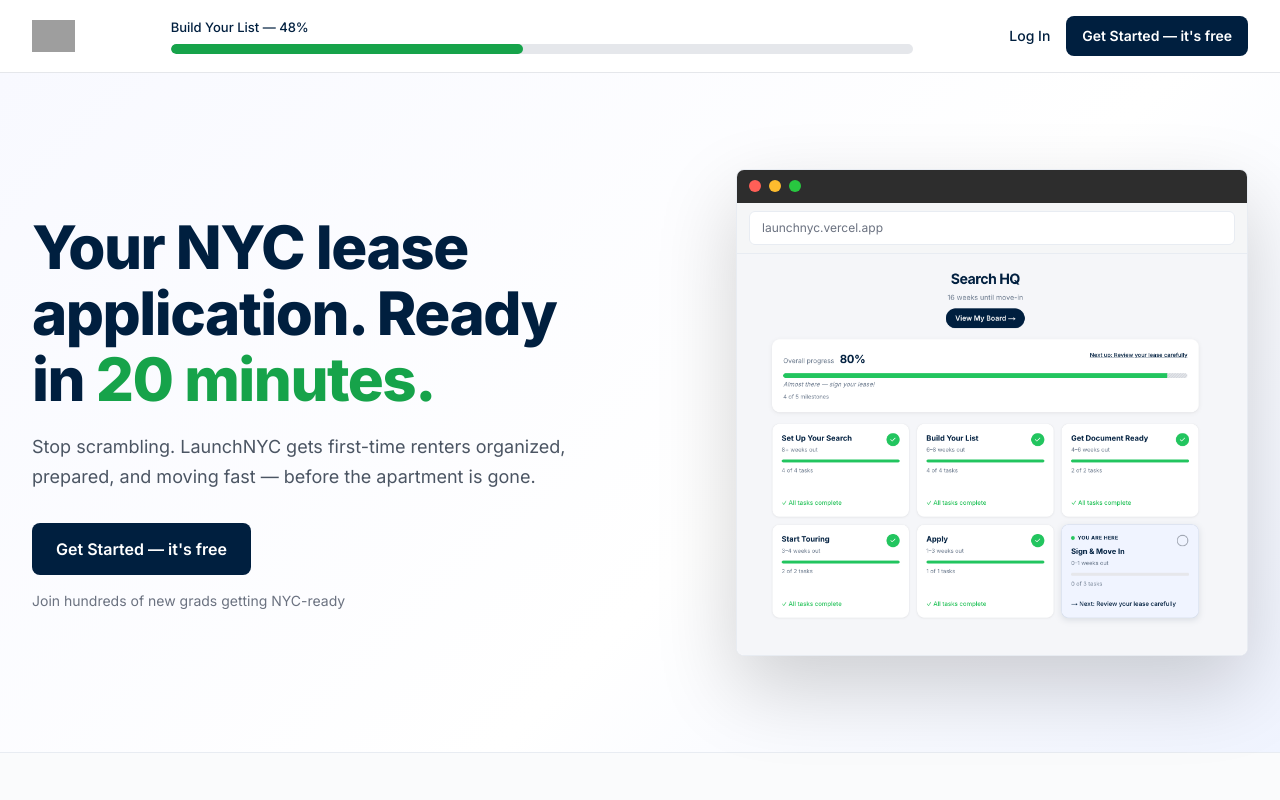
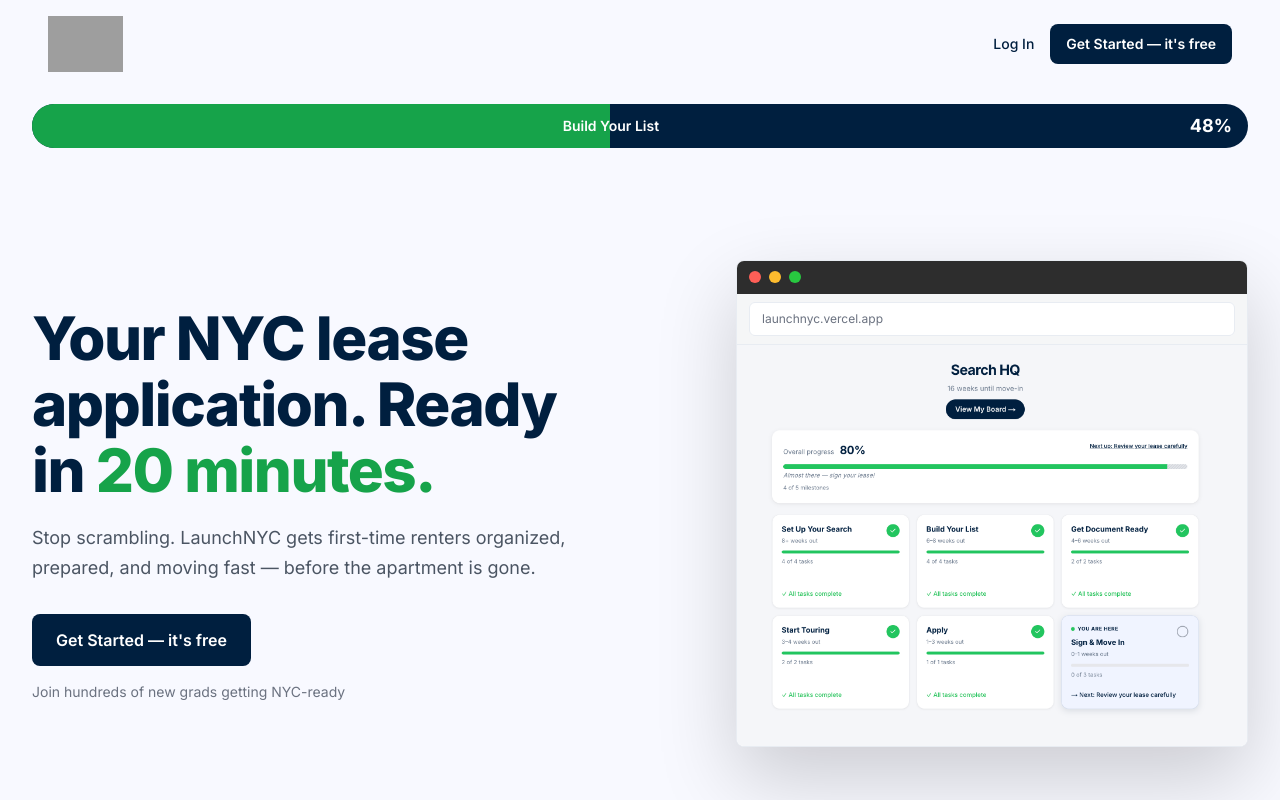
Before and after one commit to huddybl/launchnyc, a Next.js app: page /landing in a window 1280 px wide. Shown: the top 800 px of the page. Built offline with nearby package versions, Linux system fonts and the light colour scheme; no server answers; grey boxes are pictures that could not be loaded.

Commit message:
landing page copy and layout fixes

```diff
--- a/app/landing/page.js
+++ b/app/landing/page.js
@@ -75,36 +75,29 @@
   const currentLabel = PROGRESS_STAGES[progressStage].label;
   const displayPctInt = Math.round(displayPct);
 
+  const [minutes, setMinutes] = useState(10);
+  useEffect(() => {
+    if (minutes >= 20) return;
+    const id = setInterval(() => {
+      setMinutes((m) => (m >= 20 ? 20 : m + 1));
+    }, 200);
+    return () => clearInterval(id);
+  }, [minutes]);
+
   return (
-    <div className="min-h-screen w-full bg-white font-sans text-[#001f3f] antialiased">
-      {/* Nav: logo | progress bar (flex-grow, mx-12) | Log In + Get Started */}
-      <header className="sticky top-0 z-50 w-full border-b border-[#e5e7eb] bg-white px-8">
-        <nav className="flex items-center gap-12 py-4">
-          <Link href="/landing" className="flex flex-shrink-0 items-center">
+    <div className="min-h-screen w-full bg-[#f8f9ff] font-sans text-[#001f3f] antialiased">
+      {/* Nav: logo left, Log In + Get Started right; same surface #f8f9ff */}
+      <header className="sticky top-0 z-[100] w-full bg-[#f8f9ff] px-12 py-4">
+        <nav className="flex items-center justify-between">
+          <Link href="/landing" className="flex items-center">
             <img
               src="/logo.png"
               alt="LaunchNYC"
-              height={32}
-              className="h-8 w-auto"
+              height={56}
+              className="h-14 w-auto"
             />
           </Link>
-          <div className="min-w-0 flex-1 px-12">
-            <div className="mb-1.5 flex items-center justify-between">
-              <span className="text-[13px] font-medium text-[#001f3f]">
-                {currentLabel} — {displayPctInt}%
-              </span>
-            </div>
-            <div className="h-2.5 w-full overflow-hidden rounded-[999px] bg-[#e5e7eb]">
-              <div
-                className="h-full rounded-[999px] bg-[#16a34a]"
-                style={{
-                  width: `${displayPct}%`,
-                  transition: transitionEnabled ? "width 0.05s linear" : "none",
-                }}
-              />
-            </div>
-          </div>
-          <div className="flex flex-shrink-0 items-center gap-4">
+          <div className="flex items-center gap-4">
             <Link
               href="/login"
               className="text-sm font-medium text-[#001f3f] no-underline transition-opacity hover:opacity-80"
@@ -121,13 +114,38 @@
         </nav>
       </header>
 
-      {/* 2. Hero — full-width outer (bg gradient), inner max-w 1280px, grid 1fr 1fr gap 80px */}
-      <section className="w-full py-16 sm:py-20 lg:py-24" style={{ background: "linear-gradient(135deg, #f8f9ff 0%, #ffffff 60%, #f0f4ff 100%)" }}>
+      {/* Progress bar row — same #f8f9ff, contained in hero max-width so edges align with headline + mockup */}
+      <div className="w-full bg-[#f8f9ff] py-4">
+        <div className={SECTION_INNER}>
+          <div className="relative h-11 w-full overflow-hidden rounded-[999px] bg-[#001f3f]">
+            <div
+              className="absolute left-0 top-0 h-full bg-[#16a34a]"
+              style={{
+                width: `${displayPct}%`,
+                transition: transitionEnabled ? "width 0.05s linear" : "none",
+              }}
+            />
+            <div className="relative flex h-full w-full items-center">
+              <div className="flex flex-1 justify-center">
+                <span className="text-sm font-semibold text-white" style={{ fontSize: "14px" }}>
+                  {currentLabel}
+                </span>
+              </div>
+              <span className="pr-4 text-lg font-bold text-white" style={{ fontSize: "18px" }}>
+                {displayPctInt}%
+              </span>
+            </div>
+          </div>
+        </div>
+      </div>
+
+      {/* 2. Hero — same #f8f9ff surface */}
+      <section className="w-full bg-[#f8f9ff] py-16 sm:py-20 lg:py-24">
         <div className={SECTION_INNER}>
           <div className="grid grid-cols-1 items-center gap-12 lg:grid-cols-[1fr_1fr] lg:gap-20">
           <div className="pl-0">
             <h1 className="text-4xl font-extrabold leading-[1.1] tracking-tight text-[#001f3f] sm:text-5xl lg:text-[60px]">
-              Your NYC lease application. Ready in <span className="text-[#16a34a]">20 minutes.</span>
+              Your NYC lease application. Ready in <span className="text-[#16a34a]">{Math.min(minutes, 20)} minutes.</span>
             </h1>
             <p className="mt-5 text-lg text-[#4b5563] leading-relaxed">
               Stop scrambling. LaunchNYC gets first-time renters organized, prepared, and moving fast — before the apartment is gone.
@@ -168,8 +186,8 @@
         </div>
       </section>
 
-      {/* 3. Feature cards — full-width outer (bg), inner max-w 1280px */}
-      <section className="w-full border-t border-[#e8ecf2] bg-[#fafbfc] py-16 sm:py-20">
+      {/* 3. Feature cards — same #f8f9ff surface */}
+      <section className="w-full bg-[#f8f9ff] py-16 sm:py-20">
         <div className={SECTION_INNER}>
           <div className="grid gap-8 sm:grid-cols-3">
             <div className="rounded-xl border border-[#e8ecf2] bg-white p-6 shadow-sm">
@@ -209,8 +227,8 @@
         </div>
       </section>
 
-      {/* 4. Everything you need — full-width outer (bg), inner max-w 1280px */}
-      <section className="w-full border-t border-[#e8ecf2] bg-white py-16 sm:py-20">
+      {/* 4. Everything you need — same #f8f9ff surface */}
+      <section className="w-full bg-[#f8f9ff] py-16 sm:py-20">
         <div className={SECTION_INNER}>
           <h2 className="text-center text-2xl font-bold tracking-tight text-[#001f3f] sm:text-3xl">
             Everything you need, in one place.
```
